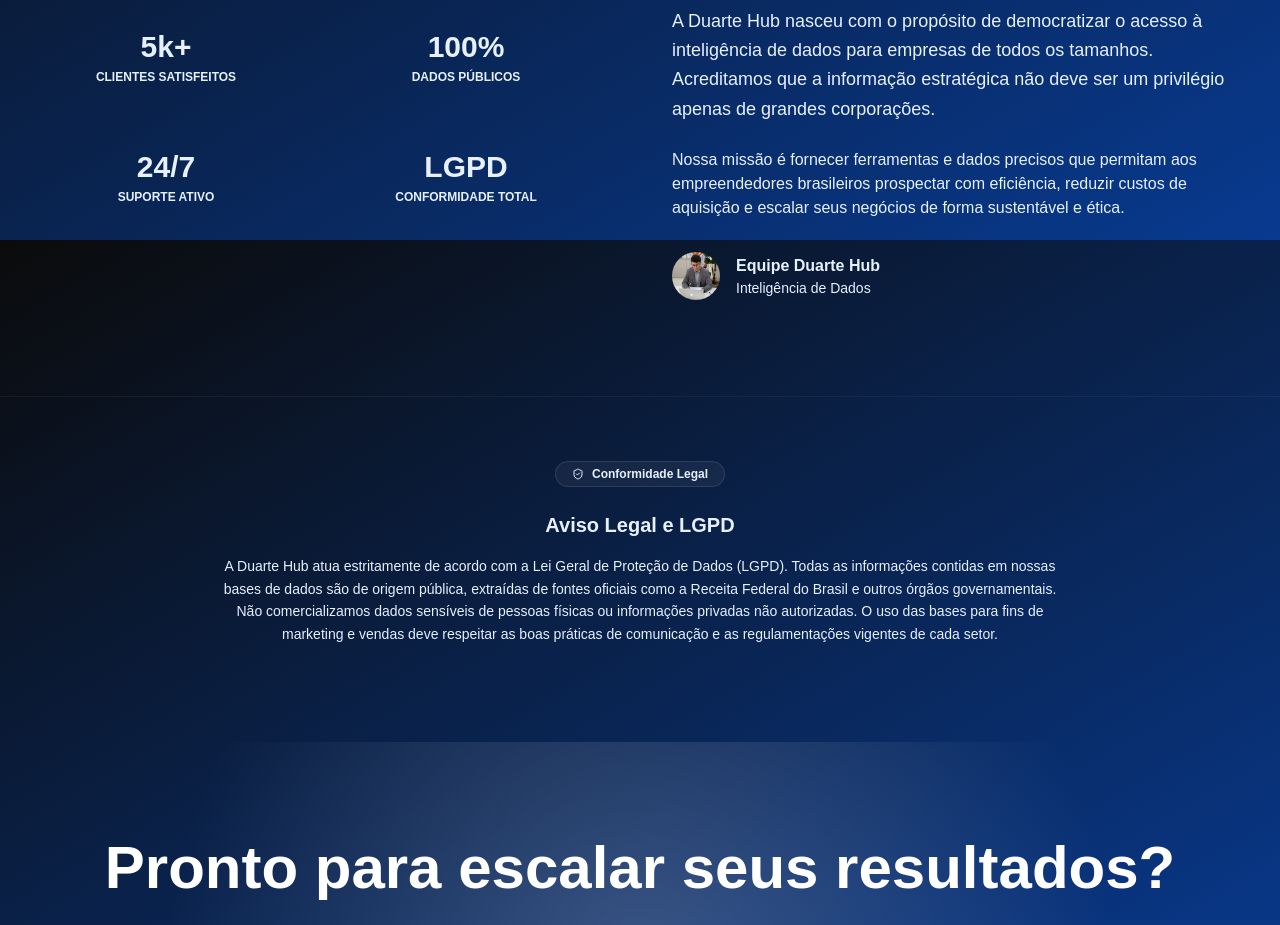
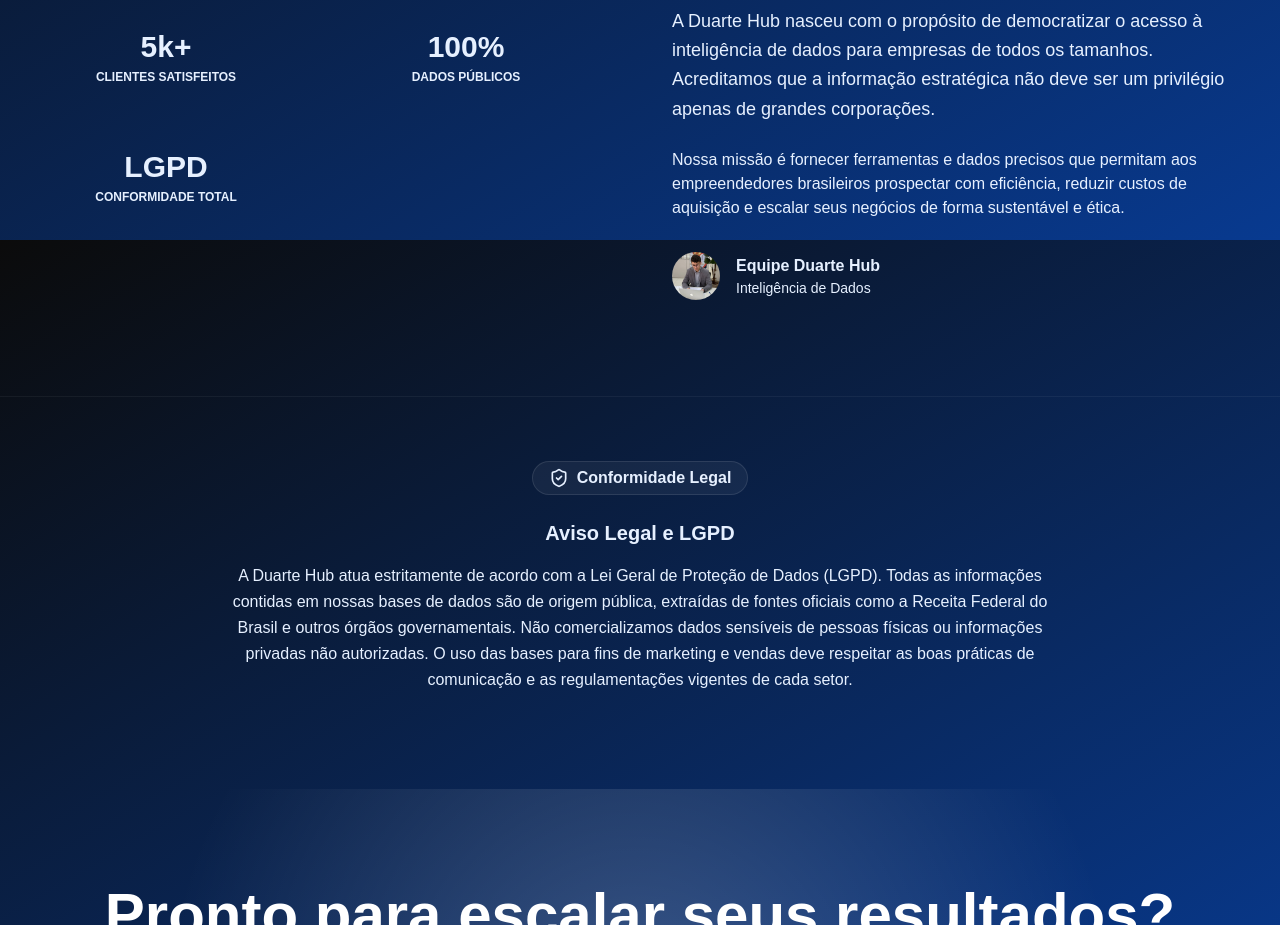
Before and after one commit to PedroBritoDEV/jabsHub, a Next.js app: page / in a window 1280 px wide. Shown: the part 3760-4685 px from the top of the page. Built offline with nearby package versions, Linux system fonts and the light colour scheme.

Commit message:
fix: remoção de 24/7 e aumento de tamanho de fonte

```diff
--- a/src/app/page.tsx
+++ b/src/app/page.tsx
@@ -615,14 +615,6 @@
               </div>
               <div className="glass-card p-6 text-center">
                 <p className="text-3xl font-display font-bold text-brand-400 mb-1">
-                  24/7
-                </p>
-                <p className="text-xs text-brand-200/60 uppercase font-bold">
-                  Suporte Ativo
-                </p>
-              </div>
-              <div className="glass-card p-6 text-center">
-                <p className="text-3xl font-display font-bold text-brand-400 mb-1">
                   LGPD
                 </p>
                 <p className="text-xs text-brand-200/60 uppercase font-bold">
@@ -678,12 +670,12 @@
       viewport={{ once: true }}
     >
       <div className="max-w-4xl mx-auto px-6 text-center">
-        <div className="inline-flex items-center gap-2 px-4 py-1 rounded-full bg-white/5 border border-white/10 text-xs font-bold text-brand-300 mb-6">
-          <ShieldCheck className="w-3 h-3" />
+        <div className="inline-flex items-center gap-2 px-4 py-1 rounded-full bg-white/5 border border-white/10  font-bold text-brand-300 mb-6">
+          <ShieldCheck className="w-5 h-5" />
           Conformidade Legal
         </div>
         <h3 className="text-xl font-bold mb-4">Aviso Legal e LGPD</h3>
-        <p className="text-brand-200/50 text-sm leading-relaxed mb-8">
+        <p className="text-brand-200/50 text-medium leading-relaxed mb-8">
           A Duarte Hub atua estritamente de acordo com a Lei Geral de Proteção
           de Dados (LGPD). Todas as informações contidas em nossas bases de
           dados são de origem pública, extraídas de fontes oficiais como a
```
